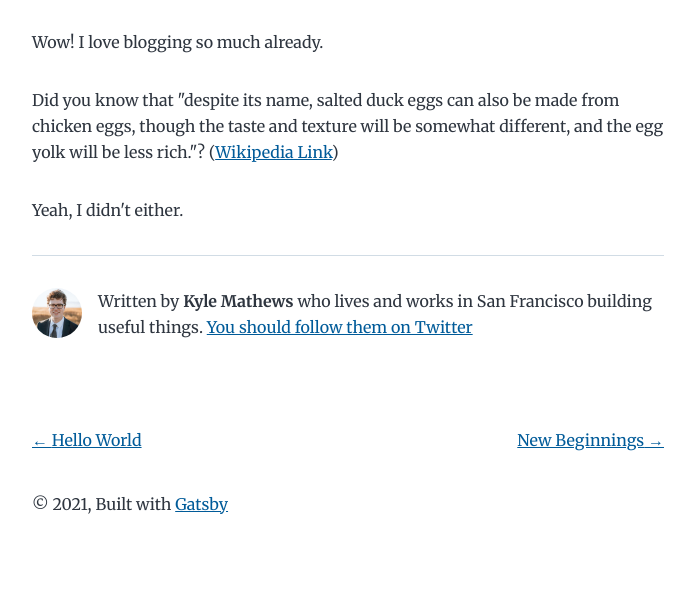
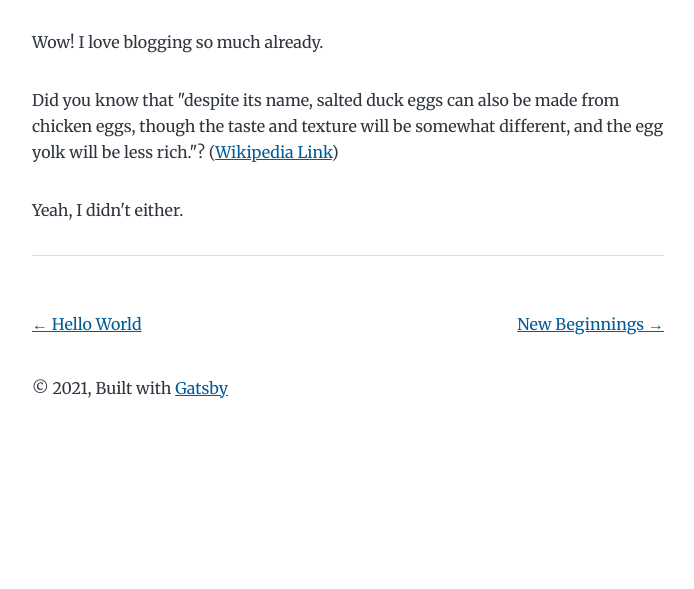
Before and after one commit to chauchakching/cccv-blog, a Gatsby site: page /my-second-post/ in a window 1280 px wide. Shown: the part 211-800 px from the top of the page, without its empty margins (292-986 px from the left). Built offline with nearby package versions, Linux system fonts and the light colour scheme; Gatsby itself is replaced by a stand-in of ours.

Commit message:
update config

```diff
--- a/gatsby-config.js
+++ b/gatsby-config.js
@@ -1,15 +1,15 @@
 module.exports = {
   siteMetadata: {
-    title: `Gatsby Starter Blog`,
+    title: `cccv blog`,
     author: {
-      name: `Kyle Mathews`,
-      summary: `who lives and works in San Francisco building useful things.`,
+      name: `Chau Chak Ching`,
+      // summary: `who lives and works in San Francisco building useful things.`,
     },
-    description: `A starter blog demonstrating what Gatsby can do.`,
+    // description: `A starter blog demonstrating what Gatsby can do.`,
     siteUrl: `https://gatsbystarterblogsource.gatsbyjs.io/`,
-    social: {
-      twitter: `kylemathews`,
-    },
+    // social: {
+    //   twitter: `kylemathews`,
+    // },
   },
   plugins: [
     `gatsby-plugin-image`,
@@ -43,6 +43,7 @@ module.exports = {
               wrapperStyle: `margin-bottom: 1.0725rem`,
             },
           },
+          'gatsby-remark-autolink-headers', // should be placed before gatsby-remark-prismjs
           `gatsby-remark-prismjs`,
           `gatsby-remark-copy-linked-files`,
           `gatsby-remark-smartypants`,
--- a/package.json
+++ b/package.json
@@ -17,6 +17,7 @@
     "gatsby-plugin-offline": "^4.12.0",
     "gatsby-plugin-react-helmet": "^4.12.0",
     "gatsby-plugin-sharp": "^3.12.0",
+    "gatsby-remark-autolink-headers": "^4.10.0",
     "gatsby-remark-copy-linked-files": "^4.9.0",
     "gatsby-remark-images": "^5.9.0",
     "gatsby-remark-prismjs": "^5.9.0",
--- a/src/components/bio.js
+++ b/src/components/bio.js
@@ -32,25 +32,7 @@ const Bio = () => {
 
   return (
     <div className="bio">
-      <StaticImage
-        className="bio-avatar"
-        layout="fixed"
-        formats={["AUTO", "WEBP", "AVIF"]}
-        src="../images/profile-pic.png"
-        width={50}
-        height={50}
-        quality={95}
-        alt="Profile picture"
-      />
-      {author?.name && (
-        <p>
-          Written by <strong>{author.name}</strong> {author?.summary || null}
-          {` `}
-          <a href={`https://twitter.com/${social?.twitter || ``}`}>
-            You should follow them on Twitter
-          </a>
-        </p>
-      )}
+      My journey of programming.
     </div>
   )
 }
--- a/src/templates/blog-post.js
+++ b/src/templates/blog-post.js
@@ -31,7 +31,7 @@ const BlogPostTemplate = ({ data, location }) => {
         />
         <hr />
         <footer>
-          <Bio />
+          {/* <Bio /> */}
         </footer>
       </article>
       <nav className="blog-post-nav">
```
Also changed, not shown: 1 other file.
